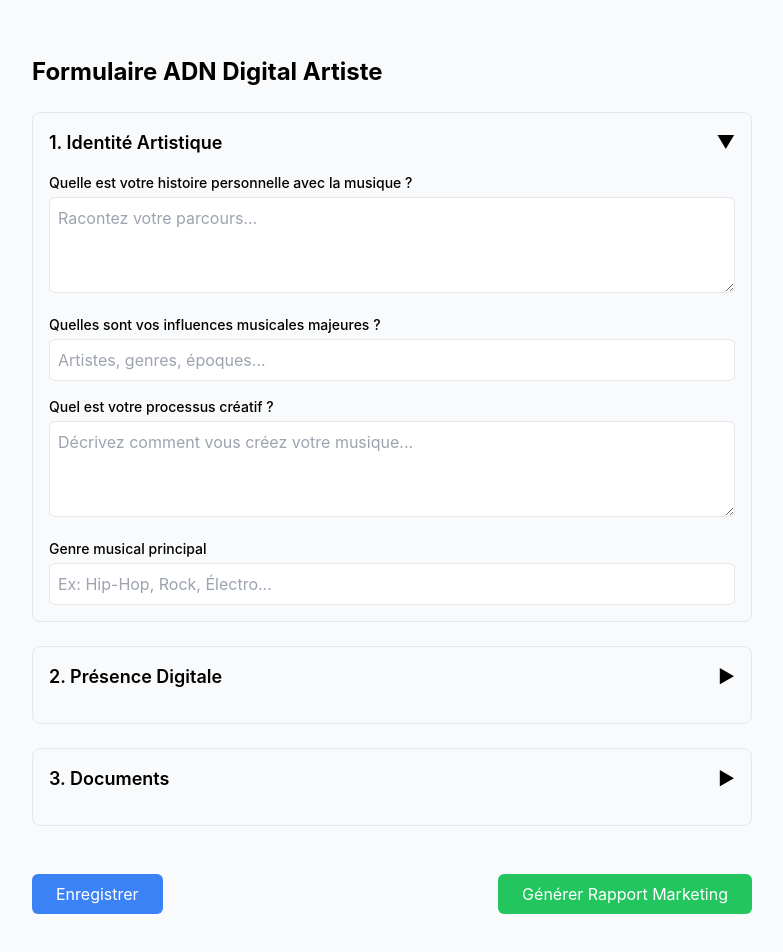
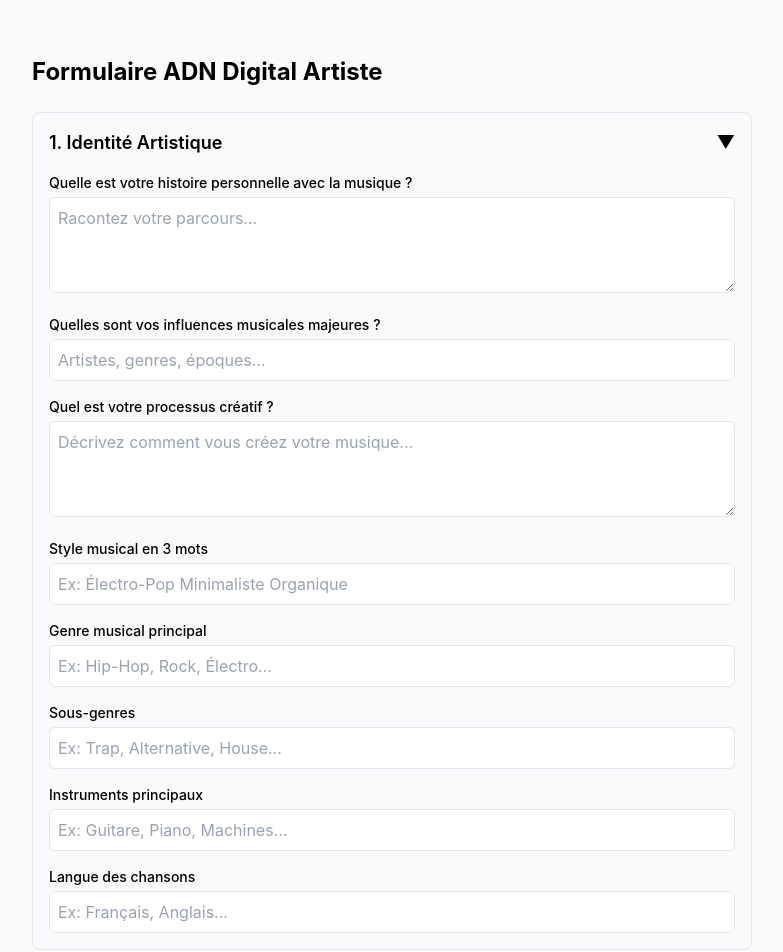
Before and after one commit to Pierralinouie/adn-digital-form, a React (Create React App) app: page / in a window 1280 px wide. Shown: the top 952 px of the page, without its empty margins (248-1031 px from the left). Built offline with nearby package versions, Linux system fonts and the light colour scheme.

Commit message:
Update ADNDigitalForm.js

```diff
--- a/src/components/ADNDigitalForm.js
+++ b/src/components/ADNDigitalForm.js
@@ -163,6 +163,7 @@ const ADNDigitalForm = () => {
   isOpen={openSections.identite}
   onToggle={() => toggleSection('identite')}
 >
+  {/* Champs existants */}
   <TextArea
     label="Quelle est votre histoire personnelle avec la musique ?"
     placeholder="Racontez votre parcours..."
@@ -181,14 +182,39 @@ const ADNDigitalForm = () => {
     value={formData.processusCreatif}
     onChange={value => handleInputChange('processusCreatif', value)}
   />
+
+  {/* Nouveaux champs à ajouter */}
+  <TextInput
+    label="Style musical en 3 mots"
+    placeholder="Ex: Électro-Pop Minimaliste Organique"
+    value={formData.styleMusical}
+    onChange={value => handleInputChange('styleMusical', value)}
+  />
   <TextInput
     label="Genre musical principal"
     placeholder="Ex: Hip-Hop, Rock, Électro..."
     value={formData.genrePrincipal}
     onChange={value => handleInputChange('genrePrincipal', value)}
   />
+  <TextInput
+    label="Sous-genres"
+    placeholder="Ex: Trap, Alternative, House..."
+    value={formData.sousGenres}
+    onChange={value => handleInputChange('sousGenres', value)}
+  />
+  <TextInput
+    label="Instruments principaux"
+    placeholder="Ex: Guitare, Piano, Machines..."
+    value={formData.instruments}
+    onChange={value => handleInputChange('instruments', value)}
+  />
+  <TextInput
+    label="Langue des chansons"
+    placeholder="Ex: Français, Anglais..."
+    value={formData.langueChansons}
+    onChange={value => handleInputChange('langueChansons', value)}
+  />
 </FormSection>
-
         {/* Section Présence Digitale */}
         <FormSection
           title="2. Présence Digitale"
```
Lines whose indentation alone changed are shown as unchanged.
